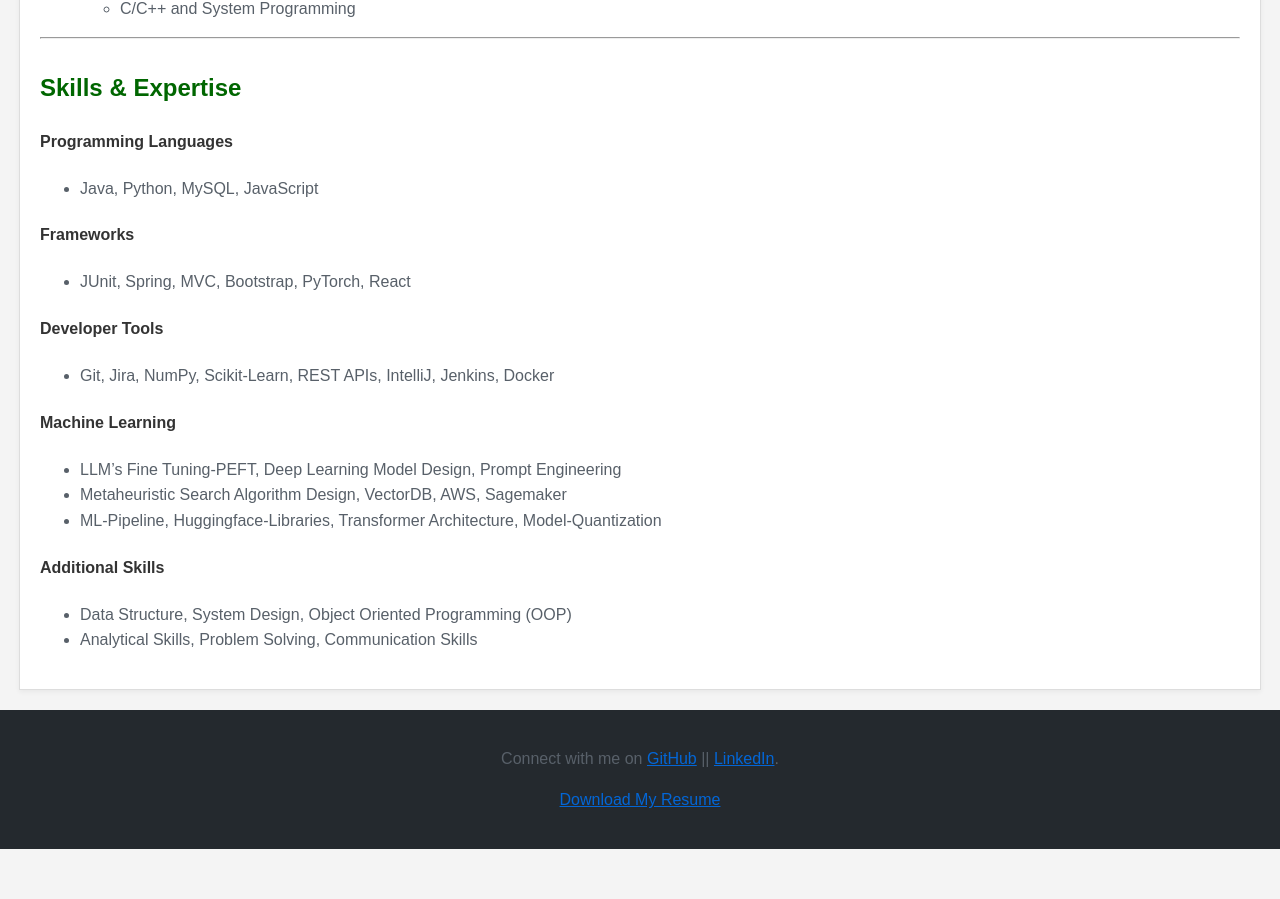
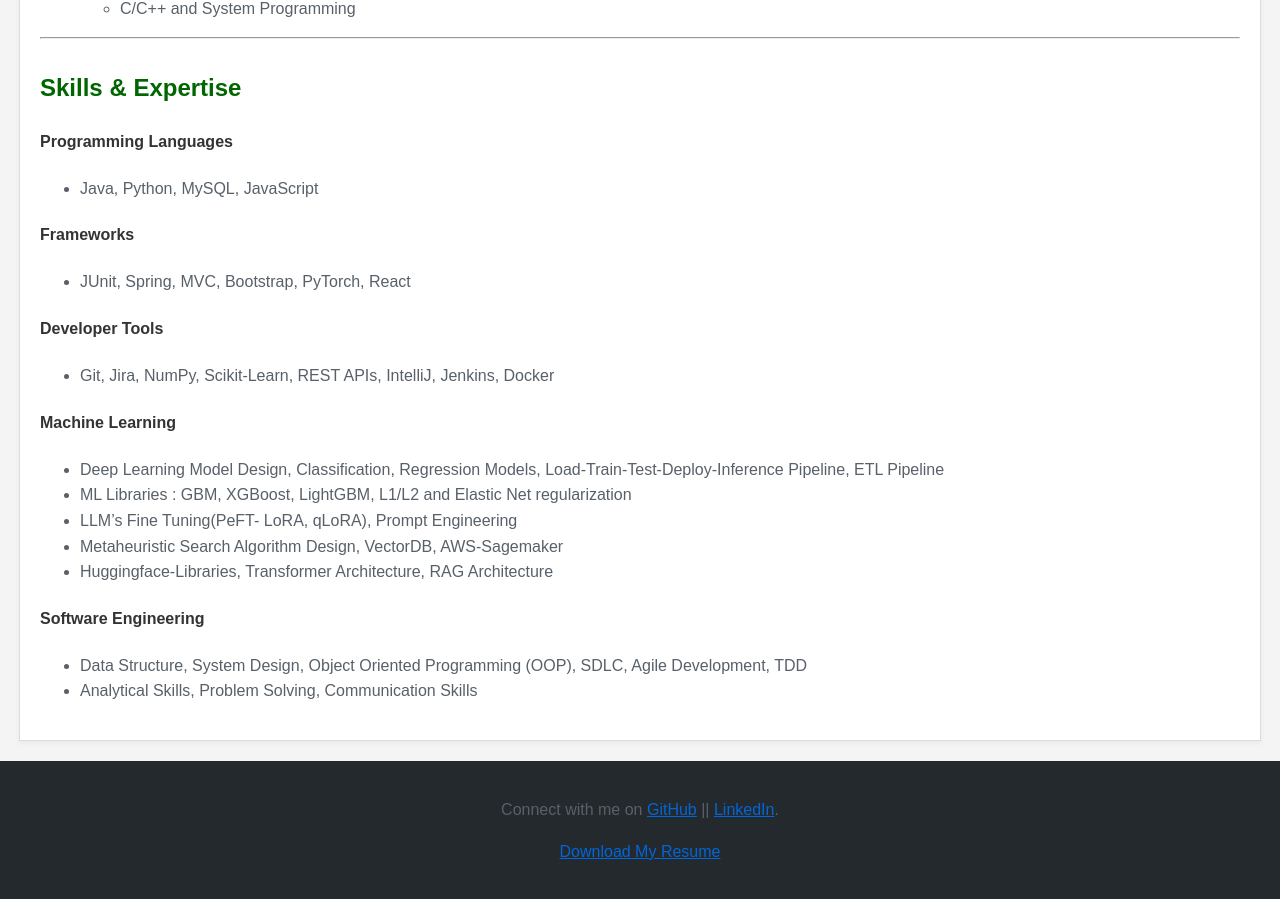
Before and after one commit to 05satyam/05satyam.github.io, a Jekyll site: the page built from education.md, in a window 1280 px wide and 900 px high, scrolled down 1081 px. Built offline with Jekyll 4.4.1, drawn with Linux system fonts in a browser that asks for light colours; before the commit the page ends 1930 px from its top, so only the background shows below that.

Commit message:
Update education.md

```diff
--- a/education.md
+++ b/education.md
@@ -43,10 +43,12 @@ title: Education
 - Git, Jira, NumPy, Scikit-Learn, REST APIs, IntelliJ, Jenkins, Docker
 
 #### Machine Learning
-- LLM's Fine Tuning-PEFT, Deep Learning Model Design, Prompt Engineering
-- Metaheuristic Search Algorithm Design, VectorDB, AWS, Sagemaker
-- ML-Pipeline, Huggingface-Libraries, Transformer Architecture, Model-Quantization
+- Deep Learning Model Design, Classification, Regression Models, Load-Train-Test-Deploy-Inference Pipeline, ETL Pipeline
+- ML Libraries : GBM, XGBoost, LightGBM, L1/L2 and Elastic Net regularization
+- LLM's Fine Tuning(PeFT- LoRA, qLoRA), Prompt Engineering
+- Metaheuristic Search Algorithm Design, VectorDB, AWS-Sagemaker
+- Huggingface-Libraries, Transformer Architecture, RAG Architecture
 
-#### Additional Skills
-- Data Structure, System Design, Object Oriented Programming (OOP)
+#### Software Engineering
+- Data Structure, System Design, Object Oriented Programming (OOP), SDLC, Agile Development, TDD
 - Analytical Skills, Problem Solving, Communication Skills
```
